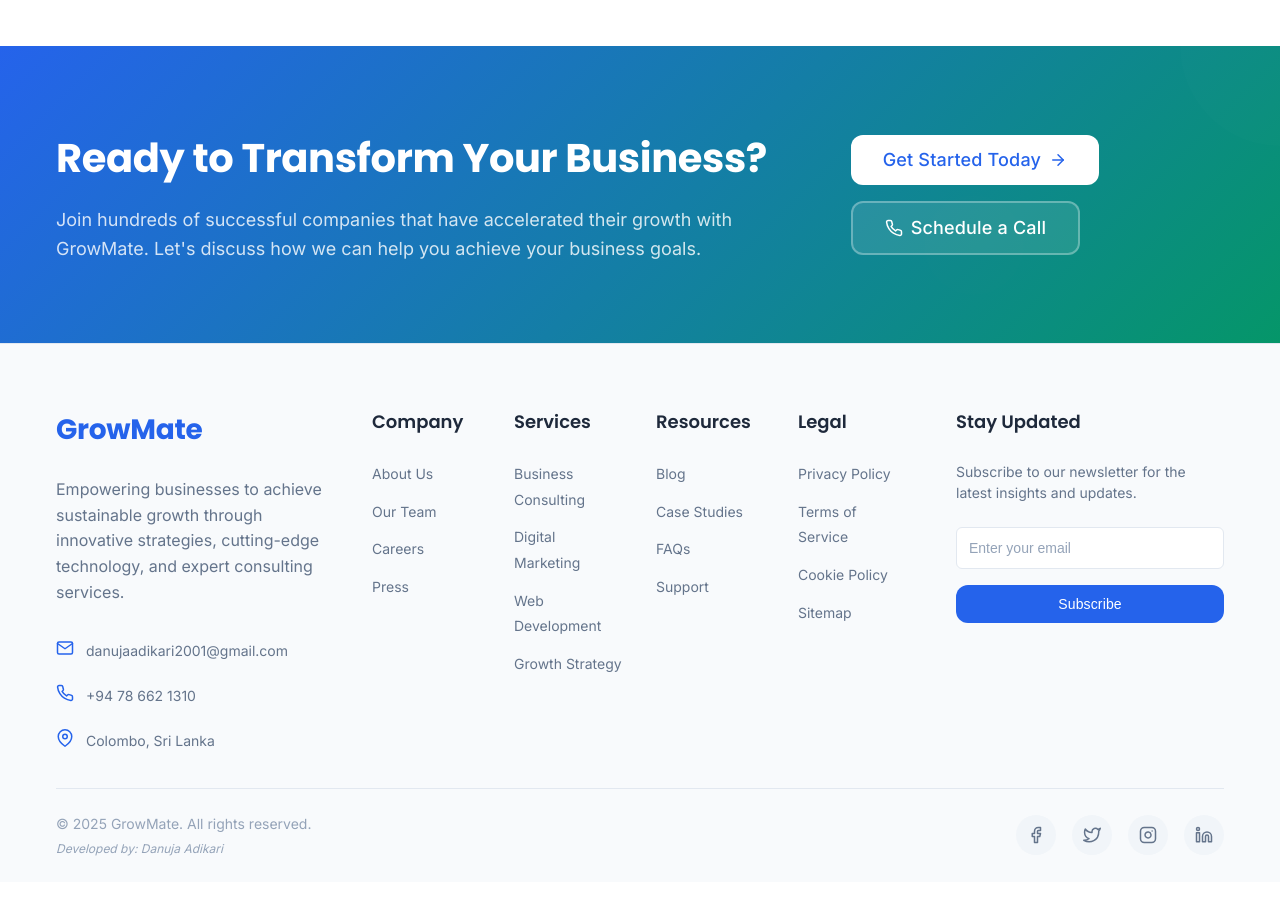
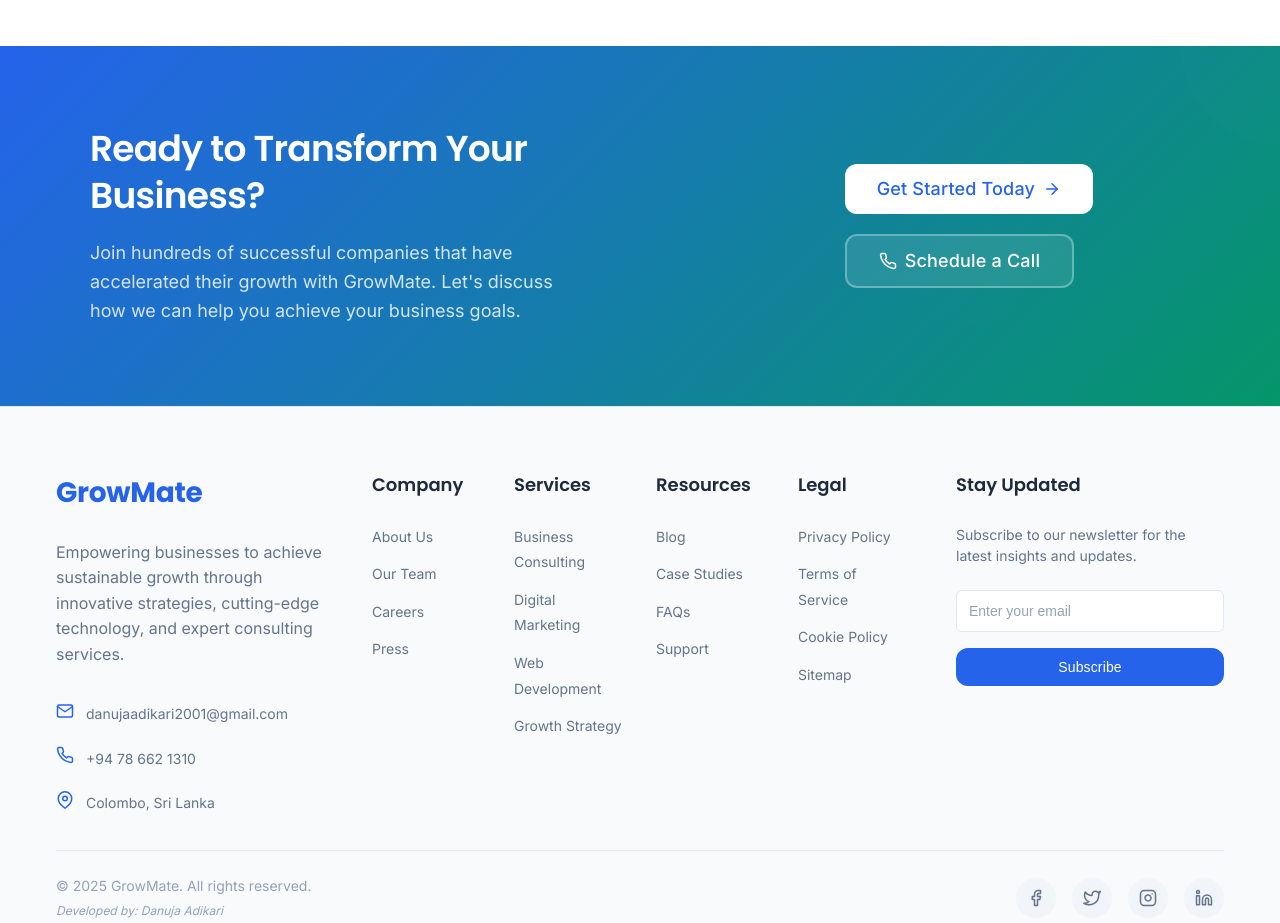
Before and after one commit to danujaadikari/GrowMate---Business-Website, a React (Create React App) app: page / in a window 1280 px wide. Shown: the part 3180-4103 px from the top of the page. Before the commit the page ends 4062 px from the top, so only its background shows below. Built offline with nearby package versions, Linux system fonts and the light colour scheme.

Commit message:
Refactor CTA section styles for improved layout and typography consistency

```diff
--- a/src/components/CTA/CTA.css
+++ b/src/components/CTA/CTA.css
@@ -21,22 +21,25 @@
 .cta-content {
   display: grid;
   grid-template-columns: 2fr 1fr;
-  gap: 3rem;
+  gap: 4rem;
   align-items: center;
   position: relative;
   z-index: 2;
+  max-width: 1100px;
+  margin: 0 auto;
 }
 
 .cta-text {
-  /* Text content styling */
+  max-width: 500px;
 }
 
 .cta-title {
-  font-size: 2.5rem;
-  font-weight: 700;
-  margin-bottom: 1rem;
+  font-size: 2.25rem;
+  font-weight: 600;
+  margin-bottom: 1.25rem;
   font-family: 'Poppins', sans-serif;
-  letter-spacing: -0.01em;
+  letter-spacing: -0.02em;
+  line-height: 1.3;
 }
 
 .cta-primary .cta-title,
@@ -66,7 +69,7 @@
 .cta-actions {
   display: flex;
   flex-direction: column;
-  gap: 1rem;
+  gap: 1.25rem;
   align-items: flex-start;
 }
 
```
